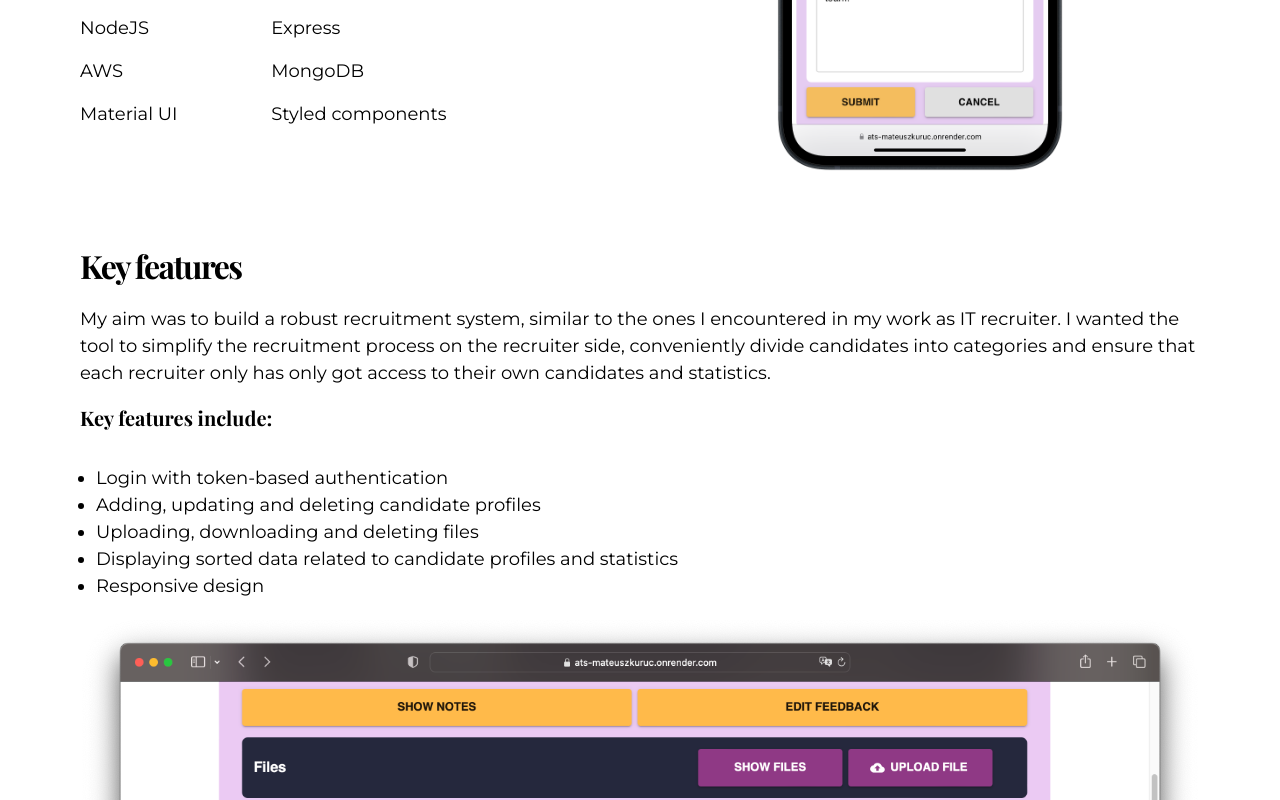
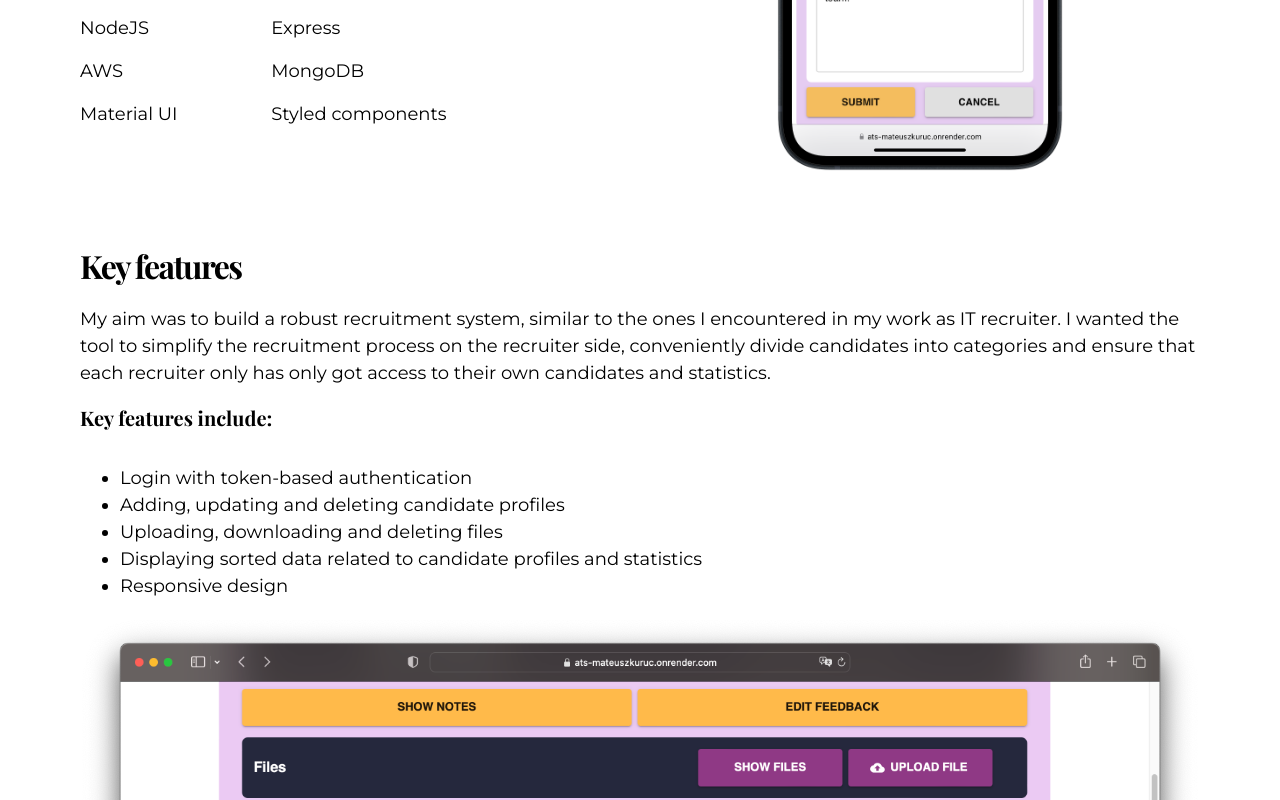
Before and after one commit to MateuszKuruc/developer-portfolio, a Next.js app in the folder developer-portfolio-site/: page /projects/ats-for-recruiters in a window 1280 px wide. Shown: the part 571-1371 px from the top of the page. Built offline with nearby package versions, Linux system fonts and the light colour scheme; a web font is replaced by a local one.

Commit message:
add animations to ats project page for header and key features components

```diff
--- a/developer-portfolio-site/src/app/components/ats-project-components/AtsHeader.tsx
+++ b/developer-portfolio-site/src/app/components/ats-project-components/AtsHeader.tsx
@@ -1,5 +1,6 @@
 import React from "react";
 import Image from "next/image";
+import Reveal from "../animation-components/Reveal";
 
 const AtsHeader = () => {
   return (
@@ -9,6 +10,8 @@ const AtsHeader = () => {
           <h2 className="bold-40 dark:text-orange-500 text-center md:text-left">
             Applicant Tracking System for IT recruiters
           </h2>
+          {/* <Reveal> */}
+
           <p className="regular-18 py-8">
             This is a full-fledged app which streamlines the recruitment process
             for IT professionals. I have built this project from scratch on my
@@ -17,7 +20,9 @@ const AtsHeader = () => {
             modern tools and is adjusted to the needs of recruiters based on my
             experience in this position.
           </p>
+          {/* </Reveal> */}
           <div className="flex flex-col md:flex-row justify-between">
+            <Reveal>
               <div>
                 <h3 className="uppercase bold-20 pb-4">Stack</h3>
                 <ul className="gap-4 regular-18 grid grid-cols-2 dark:text-orange-500">
@@ -31,14 +36,20 @@ const AtsHeader = () => {
                   <li>Styled components</li>
                 </ul>
               </div>
+            </Reveal>
+            <Reveal>
               <div className="py-6 md:py-0">
                 <h3 className="uppercase bold-20">Live</h3>
-              <a target="_blank" href="https://ats-mateuszkuruc.onrender.com/">
+                <a
+                  target="_blank"
+                  href="https://ats-mateuszkuruc.onrender.com/"
+                >
                   <p className="bold-20 text-orange-500 hover:text-orange-700">
                     View site
                   </p>
                 </a>
               </div>
+            </Reveal>
           </div>
         </div>
         <div className="md:w-[50%] flex justify-center">
--- a/developer-portfolio-site/src/app/components/ats-project-components/AtsKeyFeatures.tsx
+++ b/developer-portfolio-site/src/app/components/ats-project-components/AtsKeyFeatures.tsx
@@ -1,5 +1,6 @@
 import React from "react";
 import Image from "next/image";
+import Reveal from "../animation-components/Reveal";
 
 const AtsKeyFeatures = () => {
   return (
@@ -16,14 +17,28 @@ const AtsKeyFeatures = () => {
           only got access to their own candidates and statistics.
         </p>
         <p className="bold-20 py-4">Key features include:</p>
+
         <ul className="list-disc p-4">
-          <li>Login with token-based authentication</li>
-          <li>Adding, updating and deleting candidate profiles</li>
-          <li>Uploading, downloading and deleting files</li>
-          <li>
-            Displaying sorted data related to candidate profiles and statistics
-          </li>
-          <li>Responsive design</li>
+          <Reveal>
+            <li className="ml-6">Login with token-based authentication</li>
+          </Reveal>
+          <Reveal>
+            <li className="ml-6">
+              Adding, updating and deleting candidate profiles
+            </li>
+          </Reveal>
+          <Reveal>
+            <li className="ml-6">Uploading, downloading and deleting files</li>
+          </Reveal>
+          <Reveal>
+            <li className="ml-6">
+              Displaying sorted data related to candidate profiles and
+              statistics
+            </li>
+          </Reveal>
+          <Reveal>
+            <li className="ml-6">Responsive design</li>
+          </Reveal>
         </ul>
         <Image
           src="/project1_desktop_3.png"
```
Lines whose indentation alone changed are shown as unchanged.
